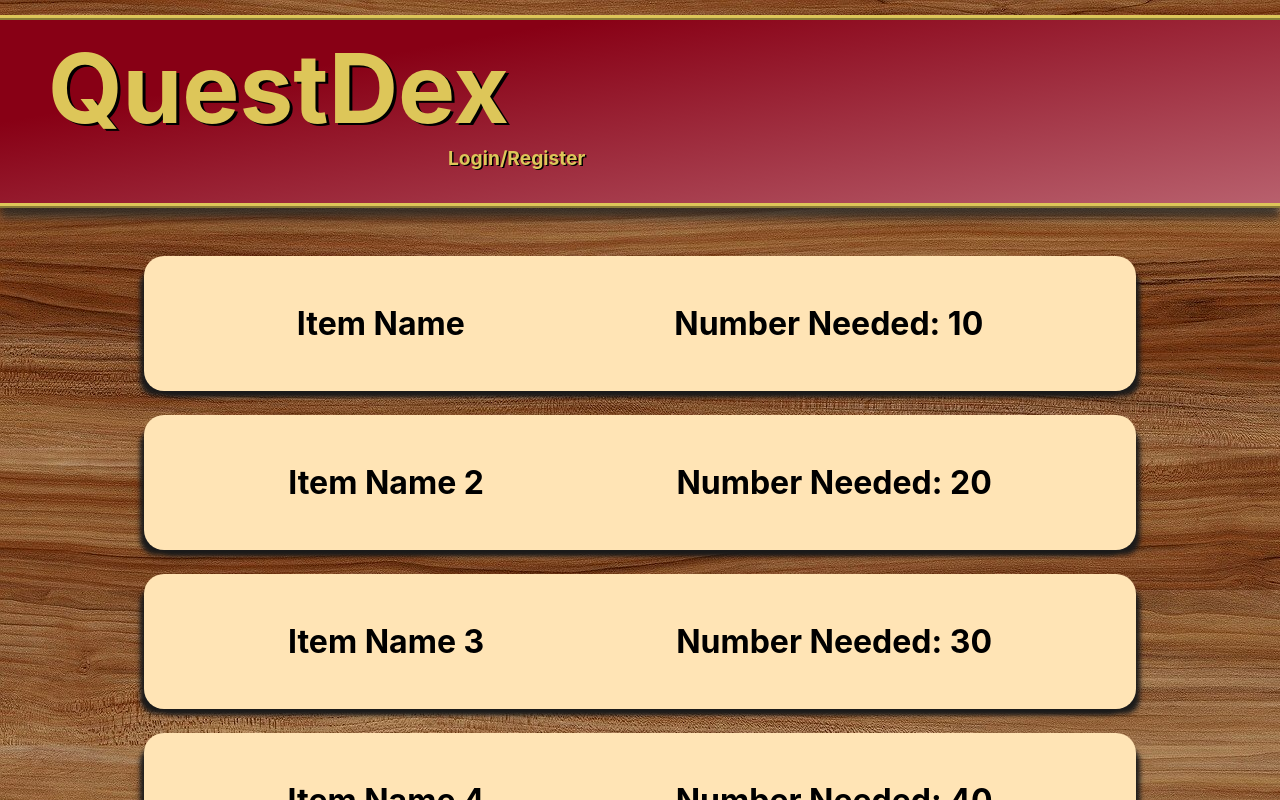
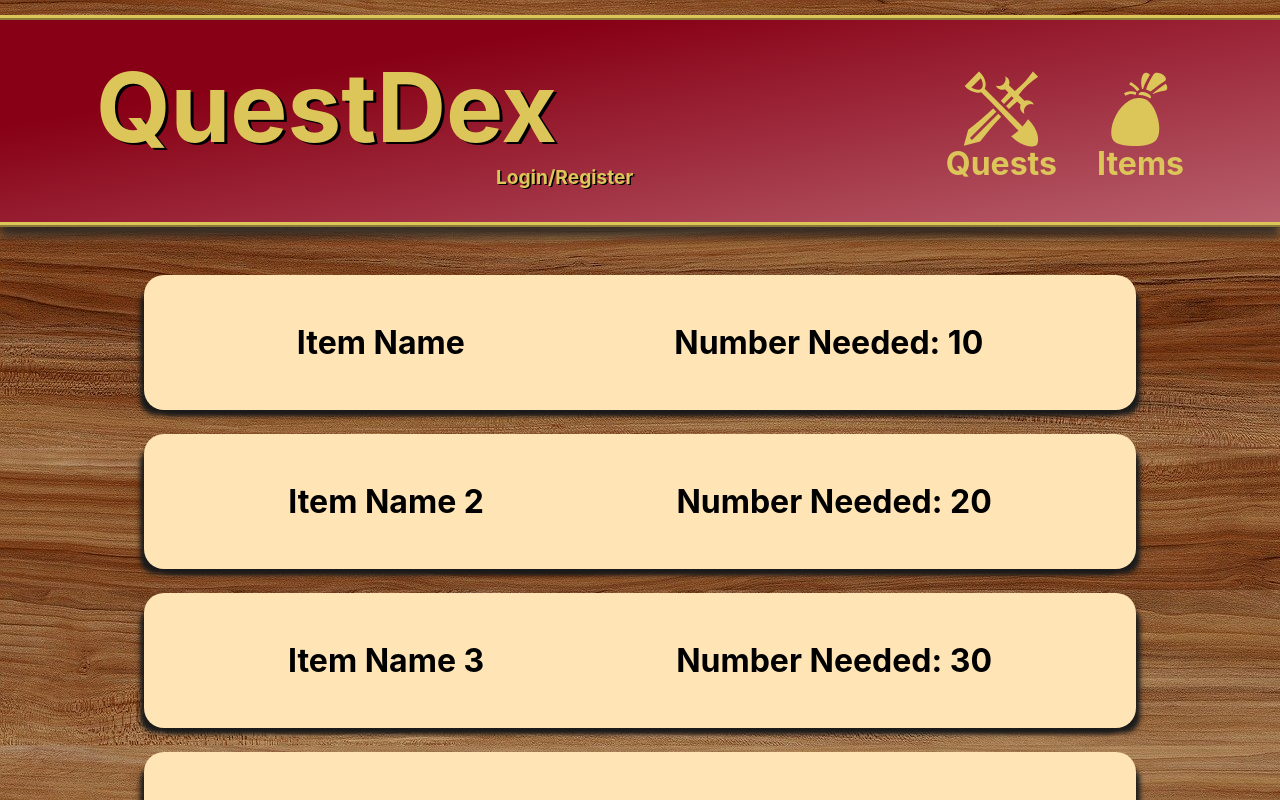
Before and after one commit to YTyler/questdex, a React (Create React App) app: page /questdex/items in a window 1280 px wide. Shown: the top 800 px of the page. Built offline with nearby package versions, Linux system fonts and the light colour scheme.

Commit message:
add page links

```diff
--- a/package.json
+++ b/package.json
@@ -8,6 +8,7 @@
     "@testing-library/user-event": "^12.1.10",
     "react": "^17.0.2",
     "react-dom": "^17.0.2",
+    "react-icons": "^4.3.1",
     "react-router-dom": "^6.0.2",
     "react-scripts": "4.0.3",
     "web-vitals": "^1.0.1"
@@ -17,8 +18,8 @@
     "build": "react-scripts build",
     "test": "react-scripts test --watchAll=false --coverage",
     "eject": "react-scripts eject",
-    "predeploy":"npm run build",
-    "deploy":"gh-pages -d build"
+    "predeploy": "npm run build",
+    "deploy": "gh-pages -d build"
   },
   "eslintConfig": {
     "extends": [
--- a/src/App.css
+++ b/src/App.css
@@ -9,17 +9,18 @@ body {
   background-image: url("./assets/yellow_wood_oak.jpg");
 }
 
-.App {
-  height: 100vh;
+a,
+a:hover {
+  color: inherit;
+  text-decoration: none;
 }
 
 /* Navbar */
 .Navbar {
   display: flex;
-  flex-direction: column;
+  justify-content: space-between;
   font-size: 6rem;
   color: rgb(221, 198, 89);
-  text-align: left;
   background-image: linear-gradient(
     170deg,
     rgb(136, 0, 21) 25%,
@@ -29,11 +30,11 @@ body {
   margin: 15px 0em 0.5em;
   border-top: 5px ridge rgb(221, 198, 89);
   border-bottom: 5px ridge rgb(221, 198, 89);
-  padding: 0.1em 0.5em 0.35em;
+  padding: 0.3em 1em 0.35em;
   box-shadow: 0px 10px 9px rgba(36, 36, 36, 0.8);
 }
 
-.Navbar h1 {
+.LeftNav h1 {
   text-shadow: 3px 2px black;
 }
 
@@ -49,6 +50,27 @@ body {
   cursor: pointer;
   color: rgb(251, 231, 130);
   text-decoration: underline;
+}
+
+.RightNav {
+  display: flex;
+  justify-content: flex-start;
+  font-size: 5rem;
+  text-align: center;
+  margin-top: 0.25em;
+}
+
+.RightNav h3 {
+  font-size: 2rem;
+  margin-top: -0.75em;
+}
+
+.NavButton:hover {
+  /* TODO add hover animation */
+}
+
+.NavButton + .NavButton {
+  margin-left: 0.5em;
 }
 
 /* Item Page */
--- a/src/components/Navbar.jsx
+++ b/src/components/Navbar.jsx
@@ -1,10 +1,26 @@
 import React from "react";
+import { GiSwapBag, GiSwordSpade } from "react-icons/gi";
+import { Link } from "react-router-dom";
 
 export default function Navbar() {
   return (
     <div className="Navbar">
-      <h1>QuestDex</h1>
-      <h3 className="LoginNav">Login/Register</h3>
+      <div className="LeftNav">
+        <h1>QuestDex</h1>
+        <Link to="/login">
+          <h3 className="LoginNav">Login/Register</h3>
+        </Link>
+      </div>
+      <nav className="RightNav">
+        <Link to="quests" className="NavButton">
+          <GiSwordSpade />
+          <h3>Quests</h3>
+        </Link>
+        <Link to="items" className="NavButton">
+          <GiSwapBag />
+          <h3>Items</h3>
+        </Link>
+      </nav>
     </div>
   );
 }
```
